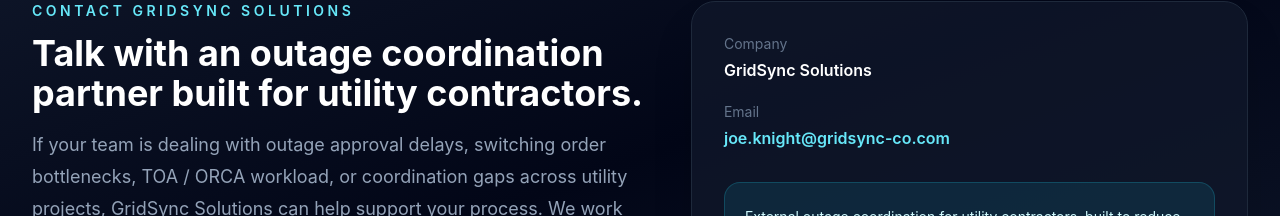
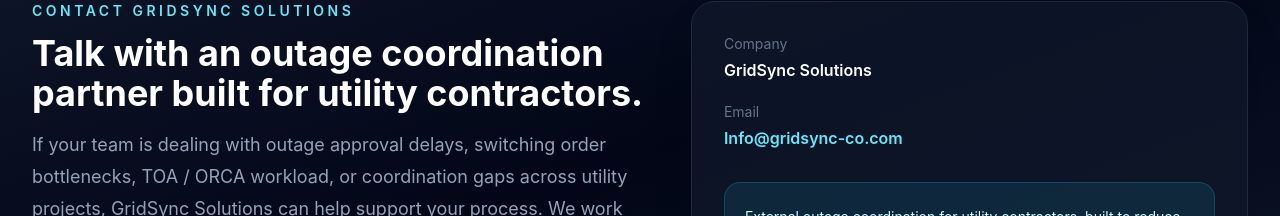
Before and after one commit to jlknight20/gridsync-website, a React (Vite) app: page / in a window 1280 px wide. Shown: the part 2717-2933 px from the top of the page. Built offline with nearby package versions, Linux system fonts and the light colour scheme.

Commit message:
updateemail

```diff
--- a/src/App.jsx
+++ b/src/App.jsx
@@ -202,7 +202,7 @@
                 </div>
                 <div>
                   <div className="text-slate-500">Email</div>
-                  <div className="mt-1 text-base font-semibold text-cyan-300">joe.knight@gridsync-co.com</div>
+                  <div className="mt-1 text-base font-semibold text-cyan-300">Info@gridsync-co.com</div>
                 </div>
               </div>
               <div className="mt-8 rounded-2xl border border-cyan-400/20 bg-cyan-400/10 p-5 text-sm leading-7 text-cyan-100">
```
